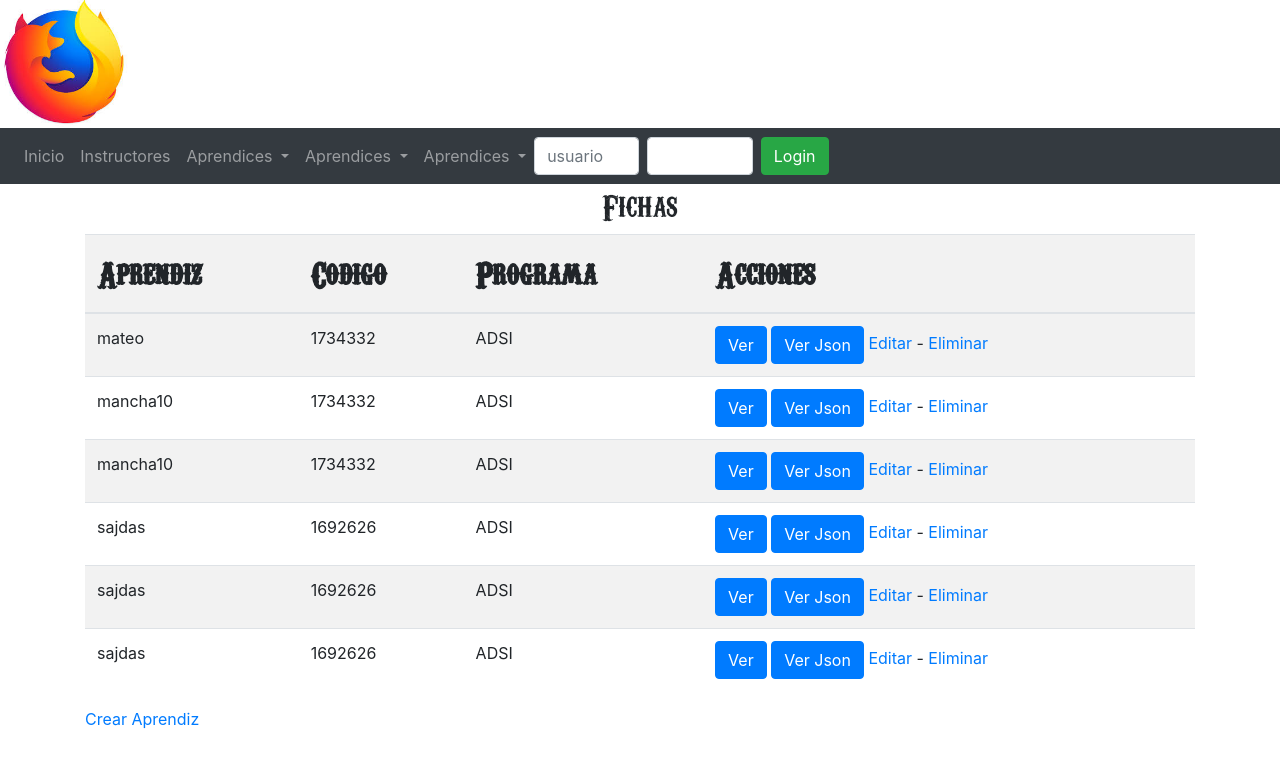
After one commit to mmorales056/ejemploDjango, a Django app: page /adsi/listarficha in a window 1280 px wide. The commit adds this page. Shown: the top 768 px of the page. Run offline with Django 3.2, Linux system fonts and the light colour scheme; data comes from the database, SQL or seed files in the repository; both versions use the stored data as it was after the commit; some libraries are stand-ins or nearby versions.

Commit message:
CRud con dos tablas relacionadas

```diff
--- a/adsi/templates/adsi/base.html
+++ b/adsi/templates/adsi/base.html
@@ -39,6 +39,26 @@
             {% elif request.session.logeado.3 == '2' %}
               <a class="dropdown-item" href="{% url 'adsi:crearAprendiz' %}">Crear</a>
               <a class="dropdown-item" href="{% url 'adsi:listarAprendices' %}"> Listar</a>
+              <a class="dropdown-item" href="{% url 'adsi:formfichas' %}"> crearFicha</a>
+              <a class="dropdown-item" href="{% url 'adsi:listarfichas' %}"> Listar</a>
+          {% endif %}
+        </div>
+      </li>
+       <a class="nav-link dropdown-toggle" tabindex="-1"  href="#" id="navbardrop" data-toggle="dropdown">
+          Aprendices
+        </a>
+           <li class="nav-item dropdown">
+        <a class="nav-link dropdown-toggle" tabindex="-1"  href="#" id="navbardrop" data-toggle="dropdown">
+          Aprendices
+        </a>
+        <div class="dropdown-menu">
+          {% if request.session.logeado.3 == '1' %}
+            <a class="dropdown-item" href="{% url 'adsi:listarAprendices' %}"> Listar</a>
+            {% elif request.session.logeado.3 == '2' %}
+              <a class="dropdown-item" href="{% url 'adsi:crearAprendiz' %}">Crear</a>
+              <a class="dropdown-item" href="{% url 'adsi:listarAprendices' %}"> Listar</a>
+              <a class="dropdown-item" href="{% url 'adsi:formfichas' %}"> crearFicha</a>
+              <a class="dropdown-item" href="{% url 'adsi:listarfichas' %}"> Listar</a>
           {% endif %}
         </div>
       </li>
--- /dev/null
+++ b/adsi/templates/adsi/fichas_listar.html
@@ -0,0 +1,35 @@
+{% extends 'adsi/base.html' %}
+{% block titulo %}Listado de Fichas{% endblock %}
+
+{% block contenedor %}
+
+<div class="container">
+    <h1 class="mifuente" style="text-align: center">Fichas</h1>
+    <table class="table table-striped">
+        <tr>
+            <th class="mifuente">Aprendiz</th>
+            <th class="mifuente">Codigo</th>
+            <th class="mifuente">Programa</th>
+            <th class="mifuente">Acciones</th>
+
+        </tr>
+        <tbody>
+            {% for registro in fichas %}
+            <tr>
+                <td>{{ registro.aprendiz }}</td>
+                <td>{{ registro.codigo }}</td>
+                <td> {{ registro.programa}} </td>
+                <td>
+                    <button type="button" class="btn btn-primary" data-toggle="modal" data-target="#modalAprendiz" onclick="verAprendiz(' {% url 'adsi:verAprendiz' registro.id %}')">Ver</button>
+                    <button type="button" class="btn btn-primary" data-toggle="modal" data-target="#modalAprendiz" onclick="verAprendiz2(' {% url 'adsi:verAprendizJson' registro.id %}')">Ver Json</button>
+                    <a href="{% url 'adsi:editarAprendices' registro.id %}">Editar</a> -
+                    <a href="{% url 'adsi:eliminarAprendiz' registro.id %}">Eliminar</a>
+                </td>
+            </tr>
+            {% endfor %}
+        </tbody>
+    </table>
+    <a href="{% url 'adsi:crearAprendiz' %}">Crear Aprendiz</a>
+</div>
+
+{% endblock %}
--- a/adsi/urls.py
+++ b/adsi/urls.py
@@ -16,7 +16,10 @@ urlpatterns = [
     path('logout/',views.logout, name='logout'),
     path('verAprendiz/<int:id>', views.verAprendiz, name="verAprendiz"),
     path('verAprendizJson/<int:id>', views.verAprendizJson, name="verAprendizJson"),
-    path('reportePdf', views.reportePdf, name= 'reportePdf')
+    path('reportePdf/', views.reportePdf, name= 'reportePdf'),
+    path('crearFicha/', views.formularioFichas, name='formfichas'),
+    path('guardarficha',views.guardarFicha, name= 'guardarFicha'),
+    path('listarficha', views.fichaListado, name = "listarfichas")
 
 
 ]
--- a/adsi/views.py
+++ b/adsi/views.py
@@ -64,6 +64,19 @@ def aprendizGuardar(request):
     except Exception as e:
         return HttpResponse(e)
 
+def guardarFicha(request):
+    try:
+        q = Aprendiz.objects.get(pk=request.POST['aprendiz'])
+        ficha = Fichas(
+            aprendiz = q,
+            codigo = request.POST['codigo'],
+            programa = request.POST['programa']
+        )
+        ficha.save()
+        return render(request, 'adsi/index.html')
+    except Exception as e:
+        return HttpResponse(e)
+
 def aprendizListado(request):
     ses = request.session.get('logeado',False)
     if ses and (ses[3]=='1' or ses[3]=='2'):
@@ -72,6 +85,18 @@ def aprendizListado(request):
         return render(request, 'adsi/aprendiz_listar.html', contexto)
     else:
         return HttpResponse("No tiene permisos para ver el listado")
+
+def fichaListado(request):
+    q = Fichas.objects.all()
+    contexto = {'fichas': q}
+    return render(request, 'adsi/fichas_listar.html', contexto)
+
+
+
+def formularioFichas(request):
+    q = Aprendiz.objects.all()
+    contexto= {'aprendices': q}
+    return render(request, 'adsi/formulario_fichas.html',contexto)
 
 
 def aprendizEliminar(request, id):
```
Also changed, not shown: adsi/templates/adsi/formulario_fichas.html (added, +25 -0 lines), db.sqlite3.
